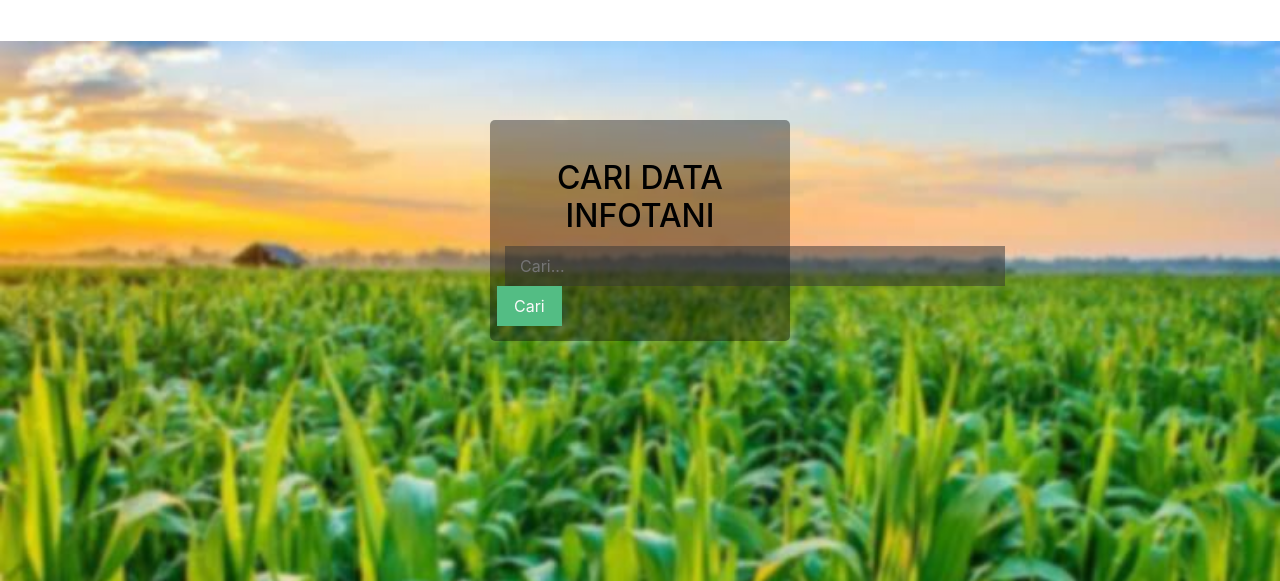
After one commit to afiffarishudaifi/infotaninew, a PHP site: page /Pages/frontend/cari.php in a window 1280 px wide. The commit adds this page. Shown: the top 581 px of the page. Run offline with PHP 8.4, Linux system fonts and the light colour scheme; some libraries are stand-ins or nearby versions.

Commit message:
cari
tampilan

```diff
--- /dev/null
+++ b/Pages/frontend/cari.php
@@ -0,0 +1,75 @@
+<!DOCTYPE html>
+<html lang="en">
+  <head>
+    <meta charset="utf-8">
+    <meta http-equiv="X-UA-Compatible" content="IE=edge">
+    <meta name="viewport" content="width=device-width, initial-scale=1">
+    <!-- The above 3 meta tags *must* come first in the head; any other head content must come *after* these tags -->
+    <meta name="description" content="">
+    <meta name="author" content="">
+
+    <title>INFOTANI - CARI DATA</title>
+
+    <!-- Bootstrap core CSS -->
+    <link href="./css/bootstrap.min.css" rel="stylesheet">
+
+    <!-- IE10 viewport hack for Surface/desktop Windows 8 bug -->
+    <link href="./css/ie10-viewport-bug-workaround.css" rel="stylesheet">
+
+    <!-- Custom styles for this template -->
+    <link href="./css/cari.css" rel="stylesheet">
+
+    <!-- Just for debugging purposes. Don't actually copy these 2 lines! -->
+    <!--[if lt IE 9]><script src="../../assets/js/ie8-responsive-file-warning.js"></script><![endif]-->
+    <script src="../js/ie-emulation-modes-warning.js"></script>
+
+    <!-- HTML5 shim and Respond.js for IE8 support of HTML5 elements and media queries -->
+    <!--[if lt IE 9]>
+      <script src="https://oss.maxcdn.com/html5shiv/3.7.3/html5shiv.min.js"></script>
+      <script src="https://oss.maxcdn.com/respond/1.4.2/respond.min.js"></script>
+    <![endif]-->
+  </head>
+
+  <body>
+
+    <div class="container">
+      <form class="form-signin" action="proses_login.php" method="post">
+        <br>
+        <h2 class="form-signin-heading" align="center" style="color: black;">CARI DATA INFOTANI</h2>
+
+  <input class="search"  type="text" placeholder="Cari..." required>
+  <input class="button"  type="button" value="Cari">
+  </form>
+  <style type="text/css"0>
+.search {
+    padding:8px 15px;
+    width: 500px;
+    background:rgba(50, 50, 50, 0.5);
+    border:0px solid #dbdbdb;
+}
+.button {
+    position:relative;
+    padding:6px 15px;
+    left:-8px;
+    border:2px solid #53bd84;
+    background-color:#53bd84;
+    color:#fafafa;
+}
+</style>
+
+    </div> <!-- /container -->
+
+     <script>window.jQuery || document.write('<script src="./assets/jquery.min.js"><\/script>')</script>
+    <!-- IE10 viewport hack for Surface/desktop Windows 8 bug -->
+    <script src="../../assets/js/ie10-viewport-bug-workaround.js"></script>
+
+    <script type="text/javascript">
+      $(document).ready(function(){
+        setTimeout(function(){
+          $(".alert").slideUp();
+        },3000);
+      });
+    </script>
+
+  </body>
+</html>
--- a/Pages/frontend/css/cari.css
+++ b/Pages/frontend/css/cari.css
@@ -1,66 +1,73 @@
+
 body {
-  background-image: url('../img/bg-cari.jpg');
-  background-repeat: no-repeat;
-  background-size: 1080px auto;
+  padding-top: 40px;
+    padding-bottom: 40px;
+    background: url(../img/bg-login-blur.jpg) no-repeat center fixed;
+    background-size:100%;
+    background-position:center;
+    background-repeat:no-repeat
+    padding:20px
+  }
+
+label {color:#FFF}
+h2{text-align:center; color:#FFF}
+p{margin-bottom:10px; color:#FFF}
+form{color:#FFF}
+
+.form-signin {
+ background:rgba(0, 0, 0, 0.39);
+ box-shadow: 0px 0px 0px 0px;
+ border-radius:5px;
+ width:300px;
+ margin:15px auto;
+ padding:20px;
+
+  max-width: 330px;
+  padding: 15px;
+  margin: 0 auto;
+}
+.form-signin .form-signin-heading,
+.form-signin .checkbox {
+  margin-bottom: 10px;
+}
+.form-signin .checkbox {
+  font-weight: normal;
+}
+.form-signin .form-control {
+  position: relative;
+  height: auto;
+  -webkit-box-sizing: border-box;
+     -moz-box-sizing: border-box;
+          box-sizing: border-box;
+  padding: 10px;
+  font-size: 16px;
+}
+.form-signin .form-control:focus {
+  z-index: 2;
+}
+.form-signin input[type="email"] {
+  margin-bottom: -1px;
+  border-bottom-right-radius: 0;
+  border-bottom-left-radius: 0;
+}
+.form-signin input[type="password"] {
+  margin-bottom: 10px;
+  border-top-left-radius: 0;
+  border-top-right-radius: 0;
+}
+.btn{
+
+   padding: 6px 36px;
+
 }
 
-#container {
-  background-position: center;
-  padding: 70px 90px 120px 90px;
+.container{
+	width: 400px;
+	height: 200px;
+	position: fixed;
+
+	left: 50%;
+
+	margin-left: -230px;
+	padding:80px;
 }
-
-#box-container {
-  position: relative;
-}
-
-body {
-  position: absolute;
-  top: 0px;
-  right: 0px;
-  bottom: 0px;
-  left: 0px;
-  z-index: 1;
-  background-position: center;
-  -webkit-filter: blur(10px);
-  -moz-filter: blur(10px);
-  -o-filter: blur(10px);
-  -ms-filter: blur(10px);
-  filter: blur(10px);
-}
-
-#box {
-  position: relative;
-  z-index: 2;
-  padding: 20px;
-  background: rgb(193, 192, 192);
-  background: rgba(119, 119, 119, 0.34);
-}
-
-#box h1, #box h1 a, #box h4, #box h4 a {
-  text-align: center;
-  color: #7d1919;
-  font-weight: bold;
-}
-
-#box h4 {
-  letter-spacing: 2px;
-  font-size: 18px;
-}
-
-#box h1 {
-  margin-bottom: 10px;
-  font-size: 48px;
-  text-transform: uppercase;
-}
-#box h4 {
-  margin-top: 10px;
-  text-transform: uppercase;
-}
-
-#box a {
-  text-decoration: none;
-}
-
-#box a:hover {
-  color: #ffffff;
-}
```
